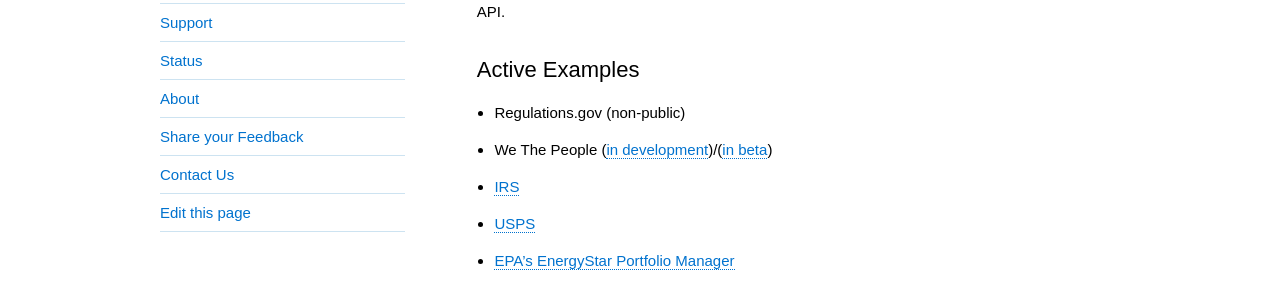
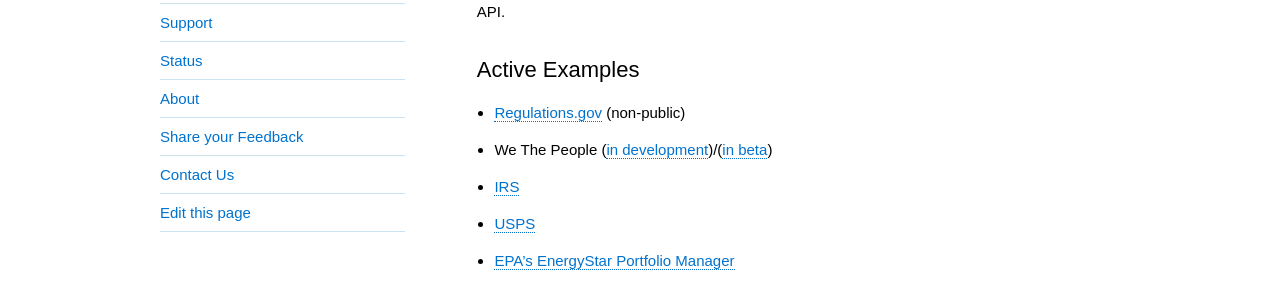
Before and after one commit to 18F/API-All-the-X, a Jekyll site: the page built from pages/write_apis-notes.md, in a window 1280 px wide and 900 px high. Shown: the part 359-649 px from the top of the window. Built offline with Jekyll 4.4.1, drawn with Linux system fonts in a browser that asks for light colours; some of the changed lines change nothing that is shown.

Commit message:
adding regs.gov link

```diff
--- a/pages/write_apis-notes.md
+++ b/pages/write_apis-notes.md
@@ -7,7 +7,7 @@
 Write APIs offer tremendous potential for federal agencies as they unleash the benefits of APIs for the services and functionality that the agency offers.  Constituents usually look to do one of two things at a government website: get information or perform an action.  There's significant progress with agencies offering read-only data APIs, but there remains a need to apply the API model to the activities that are possible on .gov websites.  For instance, every place where an agency has an online equivalent of 'filling out a form' - there's an important question.  Can that only be done on the agency's website?  If so, that's a significant opportunity to employ a write API.
 
 ## Active Examples
-* Regulations.gov (non-public)
+* [Regulations.gov](https://www.federalregister.gov/blog/2014/07/new-submit-a-formal-comment-feature) (non-public)
 * We The People ([in development](http://www.whitehouse.gov/blog/2013/11/04/write-api-we-people))/([in beta](http://www.whitehouse.gov/webform/apply-we-people-write-api-beta))
 * [IRS](http://www.irs.gov/Tax-Professionals/e-File-Providers-&-Partners/Become-an-Authorized-e-file-Provider#phase3)
 * [USPS](https://www.usps.com/business/web-tools-apis/)
```
